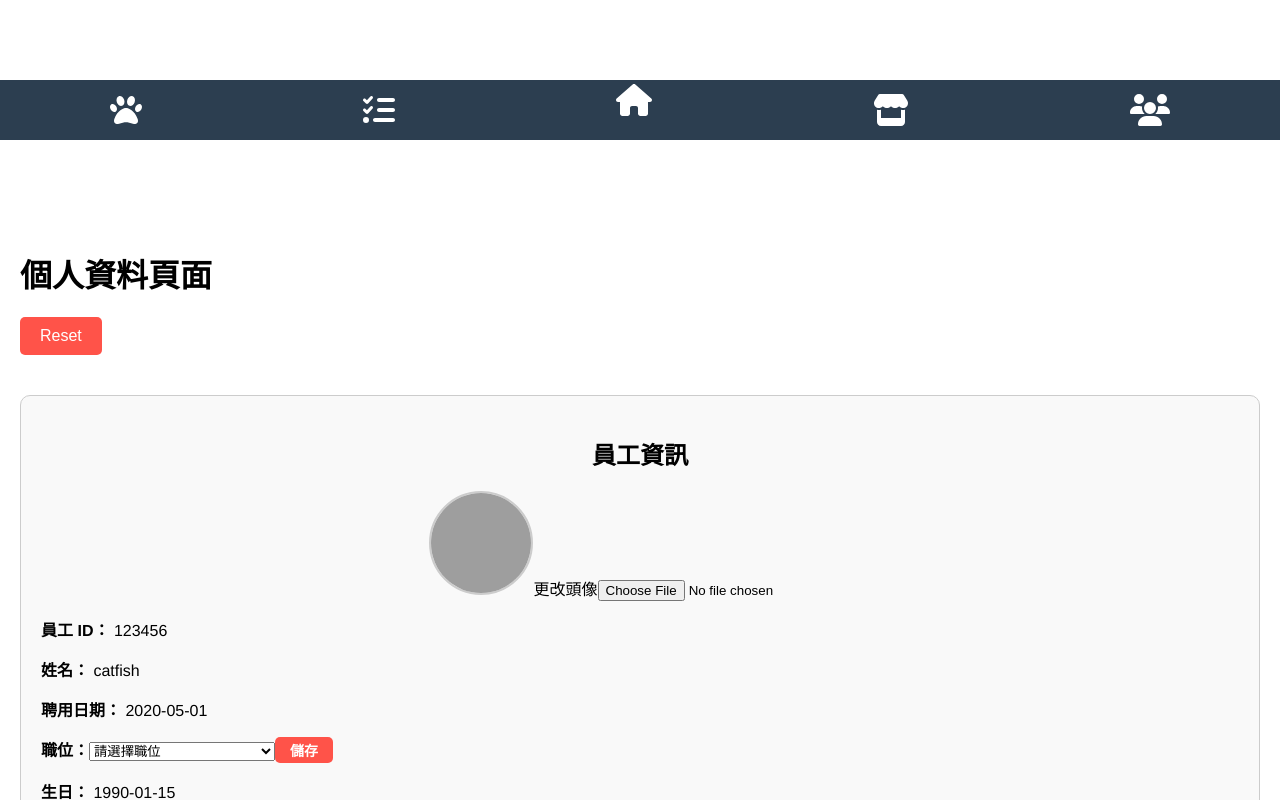
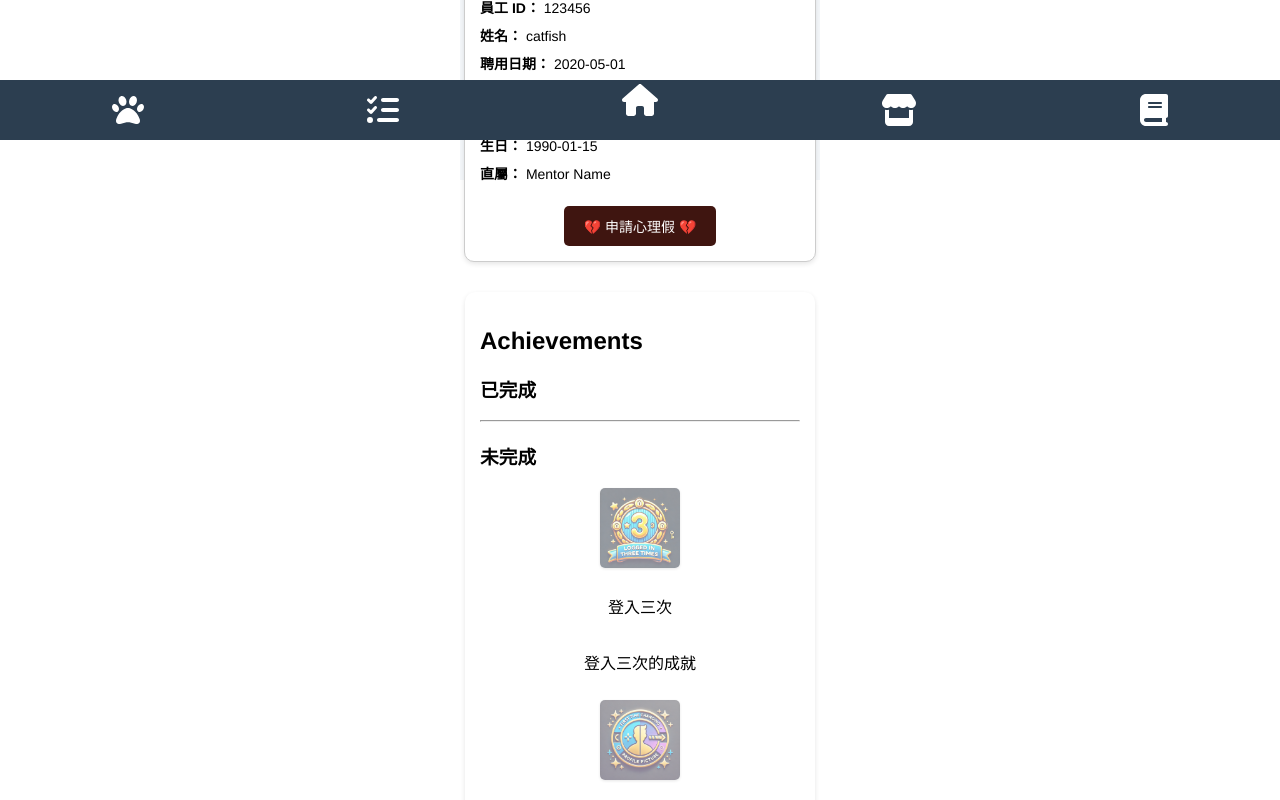
Before and after one commit to ryan8967/SA_frontend, a Vue app: page /profile in a window 1280 px wide. Shown: the part 660-1460 px from the top of the page. Built offline with nearby package versions, Linux system fonts and the light colour scheme; grey boxes are pictures that could not be loaded.

Commit message:
noFirebase

```diff
--- a/src/components/BottomBar.vue
+++ b/src/components/BottomBar.vue
@@ -4,7 +4,7 @@
             <font-awesome-icon :icon="['fas', 'paw']" class="icon" />
         </button>
 
-        <button class="nav-item" @click="navigateTo('test2')">
+        <button class="nav-item" @click="navigateTo('Test2')">
             <font-awesome-icon :icon="['fas', 'tasks']" class="icon" />
         </button>
 
@@ -21,7 +21,7 @@
         </button>
 
         <button class="nav-item" @click="navigateTo('test')">
-            <font-awesome-icon :icon="['fas', 'users']" class="icon" />
+            <font-awesome-icon :icon="['fas', 'book']" class="icon" />
         </button>
     </nav>
 </template>
--- a/src/main.js
+++ b/src/main.js
@@ -15,6 +15,7 @@ import {
   faPlus,
   faUsers,
   faExchangeAlt,
+  faBook,
 } from "@fortawesome/free-solid-svg-icons";
 import { FontAwesomeIcon } from "@fortawesome/vue-fontawesome";
 
@@ -30,7 +31,8 @@ library.add(
   faUsers,
   faPlus,
   faUsers,
-  faExchangeAlt
+  faExchangeAlt,
+  faBook
 );
 
 const app = createApp(App);
--- a/src/pages/PetPage.vue
+++ b/src/pages/PetPage.vue
@@ -39,22 +39,38 @@ export default {
             petName: 'Fluffy',
             isClickGif: false,
             selectedPetIndex: 0,
-            petCollection: [],
+            petCollection: [
+                { src: 'pet/pet3.png', owned: true, level: 1, currentExperience: 0, experienceNeeded: 100 },
+                { src: 'pet/pet5.png', owned: true, level: 1, currentExperience: 0, experienceNeeded: 100 },
+                { src: 'pet/pet1.png', owned: false, level: 1, currentExperience: 0, experienceNeeded: 100 },
+                { src: 'pet/pet2.png', owned: false, level: 1, currentExperience: 0, experienceNeeded: 100 },
+                { src: 'pet/pet4.png', owned: false, level: 1, currentExperience: 0, experienceNeeded: 100 },
+                { src: 'pet/pet6.png', owned: false, level: 1, currentExperience: 0, experienceNeeded: 100 },
+            ], // 預設的寵物集合
         };
     },
     computed: {
         selectedPet() {
-            return this.petCollection[this.selectedPetIndex];
+            return this.petCollection[this.selectedPetIndex] || {
+                src: '',
+                owned: false,
+                level: 1,
+                currentExperience: 0,
+                experienceNeeded: 100,
+            };
         },
         mainPetImage() {
+            if (!this.selectedPet || !this.selectedPet.src) return '';
             const petFileName = this.selectedPet.src.split('/').pop().split('.')[0];
             return `pet/${petFileName}.gif`;
         },
         clickGifImage() {
+            if (!this.selectedPet || !this.selectedPet.src) return '';
             const petFileName = this.selectedPet.src.split('/').pop().split('.')[0];
             return `pet/${petFileName}-click.gif`;
         },
         experiencePercentage() {
+            if (!this.selectedPet || this.selectedPet.experienceNeeded === 0) return 0;
             return (this.selectedPet.currentExperience / this.selectedPet.experienceNeeded) * 100;
         },
     },
@@ -73,6 +89,7 @@ export default {
         },
         addExperience(amount) {
             const selectedPet = this.petCollection[this.selectedPetIndex];
+            if (!selectedPet) return;
             selectedPet.currentExperience += amount;
             if (selectedPet.currentExperience >= selectedPet.experienceNeeded) {
                 selectedPet.level += 1;
@@ -96,6 +113,7 @@ export default {
         this.initializeDefaultPets(); // 初始化時載入預設寵物集合
     },
 };
+
 </script>
 
 <style scoped>
--- a/src/pages/ProfilePage.vue
+++ b/src/pages/ProfilePage.vue
@@ -1,7 +1,7 @@
 <template>
     <div class="profile-page">
         <div style="margin-top: 100px;"></div>
-        <div v-show="achievements.length > 0" style="margin-top: 850px;"></div>
+        <div v-show="achievements.length > 0" style="margin-top: 150px;"></div>
 
         <h1 class="title">個人資料頁面</h1>
 
@@ -77,7 +77,6 @@
 </template>
 
 <script>
-// import { ref, computed } from 'vue';
 import AchievementPopup from '../components/AchievementPopup.vue';
 
 export default {
@@ -88,14 +87,14 @@ export default {
         return {
             userAvatar: "/default-avatar.png", // 預設頭像
             achievements: [], // 用來存儲成就資料
-            diamonds: 0, // 紀錄用戶的鑽石數量
-            employeeId: "123456",
-            hiringDate: "2020-05-01",
-            name: "catfish",
-            birthdate: "1990-01-15",
-            mentor: "Mentor Name",
-            selectedPosition: '',
-            position: null,
+            diamonds: 100, // 初始鑽石數量
+            employeeId: "123456", // 員工 ID
+            hiringDate: "2020-05-01", // 聘用日期
+            name: "catfish", // 用戶名
+            birthdate: "1990-01-15", // 生日
+            mentor: "Mentor Name", // 直屬主管
+            selectedPosition: '', // 選中的職位
+            position: null, // 當前職位
             allPositions: [
                 'Software Engineer',
                 'Frontend Engineer',
@@ -107,11 +106,11 @@ export default {
                 'AI Engineer',
                 'Cloud Engineer',
                 'Security Engineer'
-            ],
-            isPopupVisible: false,
-            popupTitle: '',
-            popupDescription: '',
-            popupImage: '',
+            ], // 可選職位列表
+            isPopupVisible: false, // 彈窗是否可見
+            popupTitle: '', // 彈窗標題
+            popupDescription: '', // 彈窗描述
+            popupImage: '', // 彈窗圖片
         };
     },
     computed: {
@@ -174,55 +173,54 @@ export default {
         },
     },
     mounted() {
-        this.initializeAchievements();
+        this.initializeAchievements(); // 初始化模擬成就
     },
 };
+
 </script>
 
 <style scoped>
 .profile-page {
     padding: 20px;
-    margin-top: 40px;
-    /* 加入 margin-top，確保整個頁面向下平移 */
+    margin: 0 auto;
+    min-height: 100vh;
+    display: flex;
+    flex-direction: column;
+    align-items: center;
+    justify-content: flex-start;
+    background-color: #f4f7fa;
+}
+
+.title {
+    font-size: 24px;
+    color: #2c3e50;
+    margin-bottom: 20px;
+    text-align: center;
+}
+
+.employee-info {
+    margin-top: 20px;
+    padding: 15px;
+    border: 1px solid #ccc;
+    border-radius: 10px;
+    background-color: #ffffff;
+    text-align: center;
+    width: 100%;
+    max-width: 600px;
+    box-shadow: 0 2px 5px rgba(0, 0, 0, 0.1);
 }
 
 .employee-info p {
+    margin: 8px 0;
+    font-size: 14px;
     text-align: left;
 }
 
-/* button 樣式 */
-.pos-save-btn {
-    background-color: #ff5349;
-    color: #fff;
-    border: none;
-    padding: 3px 15px;
-    border-radius: 5px;
-    font-size: 14px;
-    font-weight: bold;
-    cursor: pointer;
-    transition: background-color 0.3s ease, transform 0.2s ease;
-}
-
-.pos-save-btn:hover {
-    background-color: #ff958f;
-}
-
-.pos-save-btn:active {
-    background-color: #fa9a95;
-    transform: scale(0.98);
-}
-
-.pos-save-btn:focus {
-    outline: none;
-    box-shadow: 0 0 5px rgba(52, 152, 219, 0.5);
-}
-
 .avatar-section {
-    margin-bottom: 20px;
-}
-
-.avatar-label {
-    cursor: pointer;
+    display: flex;
+    flex-direction: column;
+    align-items: center;
+    margin-bottom: 15px;
 }
 
 .avatar-image {
@@ -231,89 +229,45 @@ export default {
     border-radius: 50%;
     object-fit: cover;
     border: 2px solid #ccc;
+    margin-bottom: 5px;
 }
 
-.achievements {
-    margin-top: 20px;
-}
-
-.achievements-completed,
-.achievements-incomplete {
-    padding-bottom: 40px;
-}
-
-.achievements-list {
-    display: flex;
-    flex-wrap: wrap;
-}
-
-.achievement-item {
-    margin: 10px;
-    text-align: center;
+.avatar-label span {
+    font-size: 14px;
+    color: #3498db;
     cursor: pointer;
 }
 
-.achievement-icon {
-    width: 150px;
-    height: 150px;
+.pos-save-btn {
+    background-color: #ff5349;
+    color: white;
+    border: none;
+    padding: 8px 16px;
+    border-radius: 5px;
+    font-size: 14px;
+    font-weight: bold;
+    cursor: pointer;
+    margin-top: 10px;
+    transition: background-color 0.3s ease, transform 0.2s ease;
 }
 
-.completed {
-    opacity: 1;
-}
-
-.incomplete-icon {
-    opacity: 0.4;
-    /* 未完成成就的圖標顏色較淺 */
-}
-
-.dialog-overlay {
-    position: fixed;
-    top: 0;
-    left: 0;
-    width: 100%;
-    height: 100%;
-    background: rgba(0, 0, 0, 0.5);
-    display: flex;
-    align-items: center;
-    justify-content: center;
-}
-
-.dialog {
-    background: white;
-    padding: 20px;
-    border-radius: 5px;
-    box-shadow: 0 2px 10px rgba(0, 0, 0, 0.3);
+.pos-save-btn:hover {
+    background-color: #ff958f;
 }
 
 .initialize-btn {
+    margin-top: 20px;
     padding: 10px 20px;
     background-color: #ff5349;
     color: white;
     border: none;
     border-radius: 5px;
     cursor: pointer;
-    font-size: 16px;
-    margin-bottom: 20px;
+    font-size: 14px;
 }
 
 .initialize-btn:hover {
     background-color: #ec9591;
-}
-
-/* 員工資料樣式 */
-.employee-info {
-    margin-top: 20px;
-    padding: 20px;
-    border: 1px solid #ccc;
-    border-radius: 10px;
-    background-color: #f9f9f9;
-    text-align: center;
-    /* 中心對齊員工資訊 */
-}
-
-.employee-info .avatar-section {
-    margin-bottom: 10px;
 }
 
 .leave-btn {
@@ -323,12 +277,50 @@ export default {
     border: none;
     border-radius: 5px;
     cursor: pointer;
-    font-size: 16px;
+    font-size: 14px;
     margin-top: 15px;
 }
 
 .leave-btn:hover {
     background-color: #ef8a84;
+}
+
+.achievements {
+    margin-top: 30px;
+    padding: 15px;
+    background-color: #ffffff;
+    border-radius: 10px;
+    box-shadow: 0 2px 5px rgba(0, 0, 0, 0.1);
+    width: 100%;
+    max-width: 600px;
+}
+
+.achievements-completed,
+.achievements-incomplete {
+    margin-bottom: 20px;
+}
+
+.achievement-item {
+    margin: 10px 0;
+    display: flex;
+    flex-direction: column;
+    align-items: center;
+}
+
+.achievement-icon {
+    width: 80px;
+    height: 80px;
+    margin-bottom: 10px;
+    border-radius: 5px;
+    box-shadow: 0 1px 3px rgba(0, 0, 0, 0.2);
+}
+
+.completed {
+    opacity: 1;
+}
+
+.incomplete-icon {
+    opacity: 0.5;
 }
 
 .calendar-overlay {
@@ -354,7 +346,7 @@ export default {
 .calendar-input {
     margin-bottom: 15px;
     padding: 10px;
-    font-size: 16px;
+    font-size: 14px;
 }
 
 .calendar-submit-btn {
@@ -364,7 +356,7 @@ export default {
     border: none;
     border-radius: 5px;
     cursor: pointer;
-    font-size: 16px;
+    font-size: 14px;
     margin-right: 10px;
 }
 
@@ -379,7 +371,7 @@ export default {
     border: none;
     border-radius: 5px;
     cursor: pointer;
-    font-size: 16px;
+    font-size: 14px;
 }
 
 .calendar-close-btn:hover {
```
Also changed, not shown: src/pages/New2TaskPage.vue (+16 -19 lines).
